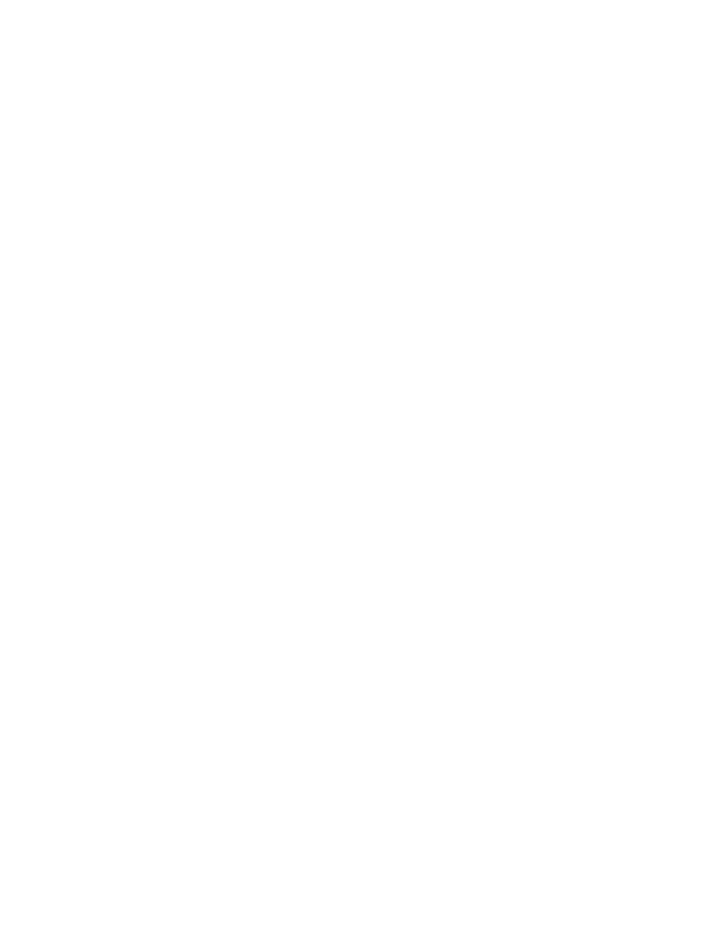
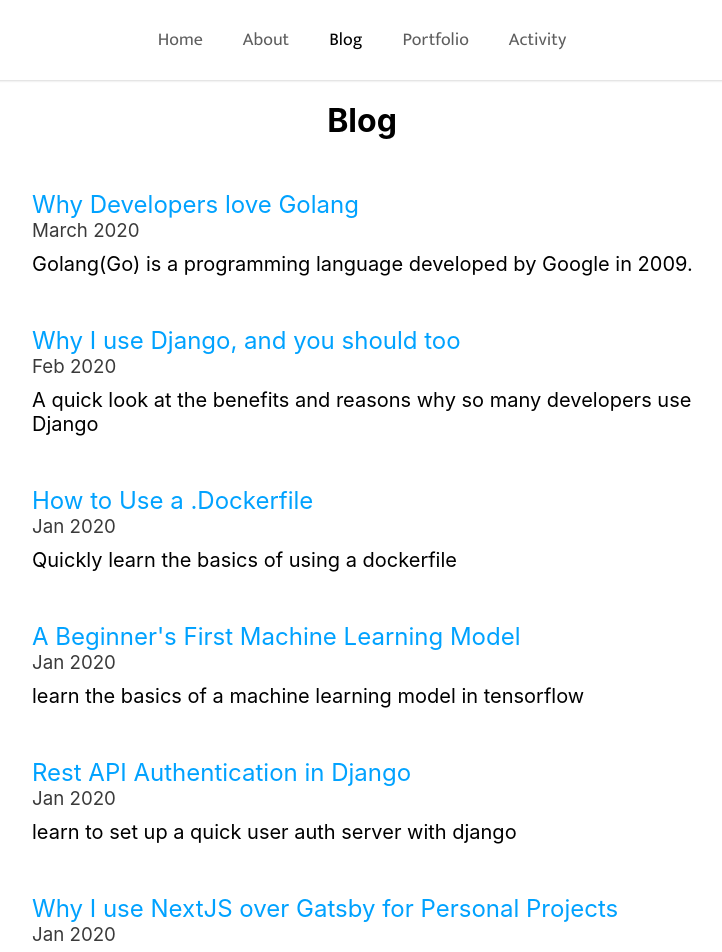
Before and after one commit to NikSchaefer/nikschaefer.com, a Next.js app: page /blog in a window 1280 px wide. Shown: the top 952 px of the page, without its empty margins (278-1000 px from the left). Before the commit the page ends 800 px from the top, so only its background shows below. Built offline with nearby package versions, Linux system fonts and the light colour scheme.

Commit message:
Blog Homepage

```diff
--- a/content/blog/beginner-machine-learning-model.mdx
+++ b/content/blog/beginner-machine-learning-model.mdx
@@ -2,8 +2,7 @@
 title: "A Guide to A Beginner Machine Learning Model"
 author: "Nik Schaefer"
 description:
-    "The model we will be constructing is one of the most basic models and we
-    will be using it to predict the y coordinate of a line"
+    "learn the basics of a machine learning model in tensorflow"
 datePub: "Jan 2020"
 dateEdit: "Jan 2020"
 ---
--- a/src/config.ts
+++ b/src/config.ts
@@ -33,4 +33,85 @@
 	},
 ];
 
-export { HeaderLinks };
+type BlogLink = {
+	link: string;
+	title: string;
+	date?: string;
+	description: string;
+	image: string;
+	min: number;
+};
+
+const BlogLinks: BlogLink[] = [
+	{
+		title: "Why Developers love Golang",
+		link: "/blog/why-developers-love-golang",
+		image: "/blog/codeonlaptop.jpg",
+		description:
+			"Golang(Go) is a programming language developed by Google in 2009.",
+		min: 3,
+		date: "March 2020",
+	},
+	{
+		title: "Why I use Django, and you should too",
+		link: "/blog/why-django-is-great",
+		image: "/blog/setting-up-django.jpg",
+		description:
+			"A quick look at the benefits and reasons why so many developers use Django",
+		min: 2,
+		date: "Feb 2020",
+	},
+	{
+		title: "How to Use a .Dockerfile",
+		link: "/blog/using-a-dockerfile",
+		image: "/blog/docker.png",
+		min: 2,
+		description: "Quickly learn the basics of using a dockerfile",
+		date: "Jan 2020",
+	},
+	{
+		title: "A Beginner's First Machine Learning Model",
+		link: "/blog/beginner-machine-learning-model",
+		image: "/blog/ml.webp",
+		min: 2,
+		description:
+			"learn the basics of a machine learning model in tensorflow",
+		date: "Jan 2020",
+	},
+	{
+		title: "Rest API Authentication in Django",
+		link: "/blog/rest-api-auth-django",
+		image: "/blog/django-rest-auth.jpg",
+		min: 2,
+		date: "Jan 2020",
+		description: "learn to set up a quick user auth server with django",
+	},
+	{
+		title: "Why I use NextJS over Gatsby for Personal Projects",
+		link: "/blog/why-I-choose-nextjs-over-gatsby",
+		image: "/blog/nextjs.jpg",
+		min: 2,
+		description:
+			"Here is a quick breakdown of the differences between NextJS and Gatsby andwhy I chose NextJS",
+		date: "Jan 2020",
+	},
+	{
+		title: "The Basics of Webpack",
+		link: "/blog/webpack-basics",
+		image: "/blog/webpack.jpg",
+		min: 2,
+		description: "Quickly set up and use webpack for production in 2 min",
+		date: "Jan 2020",
+	},
+	{
+		title: "Why you should migrate to Typescript",
+		link: "/blog/why-you-should-use-typescript",
+		image: "/blog/typescript.svg",
+		min: 2,
+		description:
+			"Learn why you should use typescript going forward as well as learn some typescript",
+		date: "Jan 2020",
+	},
+];
+
+export { HeaderLinks, BlogLinks };
--- a/src/pages/blog/index.tsx
+++ b/src/pages/blog/index.tsx
@@ -1,3 +1,47 @@
+import Layout from "@components/layout";
+import { BlogLinks } from "config";
+import Link from "next/link";
+import styled from "styled-components";
+
+const StyledLi = styled.li`
+	text-align: left;
+	margin: 50px 0;
+	a {
+		font-size: 24px;
+		color: #00a2ff;
+	}
+	h3 {
+		margin: 0;
+		color: rgba(0, 0, 0, 0.774);
+		font-weight: 400;
+	}
+	h2 {
+		margin: 10px 0;
+		font-weight: 400;
+		font-size: 20px;
+	}
+`;
+const StyledContainer = styled.ul`
+	width: 90%;
+	max-width: 700px;
+	margin: auto;
+`;
+
 export default function Blog(): JSX.Element {
-	return <div />;
+	return (
+		<Layout>
+			<h1>Blog</h1>
+			<StyledContainer>
+				{BlogLinks.map((data) => (
+					<StyledLi key={data.link}>
+						<Link href={data.link}>
+							<a>{data.title}</a>
+						</Link>
+						<h3>{data.date}</h3>
+						<h2>{data.description}</h2>
+					</StyledLi>
+				))}
+			</StyledContainer>
+		</Layout>
+	);
 }
```
